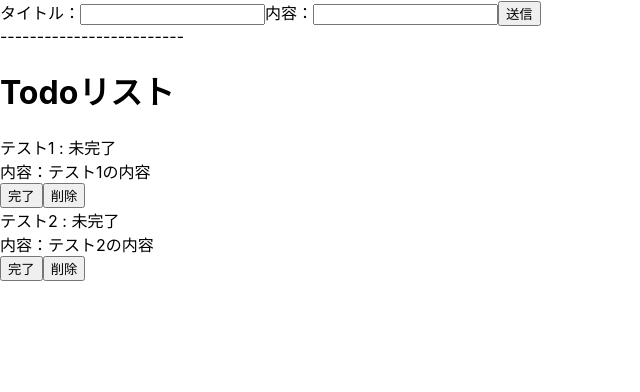
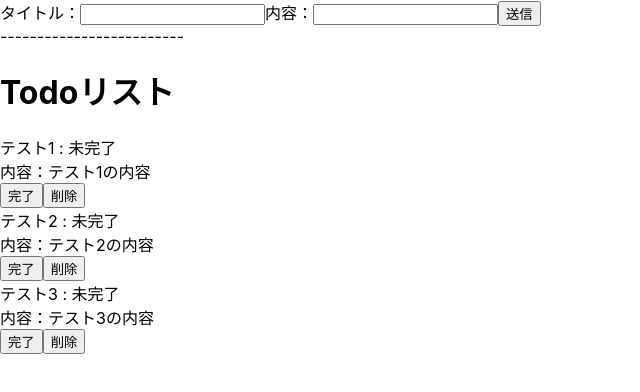
Before and after one commit to pachikuriii/practice-redux, a React (Create React App) app: page / in a window 1280 px wide. Shown: the top 392 px of the page, without its empty margins (0-640 px from the left). Built offline with nearby package versions, Linux system fonts and the light colour scheme.

Commit message:
addTodo関数を追加

```diff
--- a/src/features/todos/todoContainer.tsx
+++ b/src/features/todos/todoContainer.tsx
@@ -1,12 +1,28 @@
 import { useSelector } from "react-redux";
 import { RootState } from "../../common/rootState.type";
 import { TodoPresenter } from "./todoPresenter";
+import { useDispatch } from "react-redux";
+import { addTodoAction } from "./todoAction";
+import { Todo } from "../../common/todo.type";
 
 export const TodoContainer = () => {
   const todos = useSelector((state: RootState) => state);
+  const maxID = todos.length ? todos.slice(-1)[0].id : 0;
+  const dispatch = useDispatch();
+
+  const addTodo = (title: string, content: string) => {
+    const newTodo: Todo = {
+      id: maxID + 1,
+      title: title,
+      content: content,
+      isCompleted: false,
+    };
+    dispatch(addTodoAction(newTodo));
+  };
 
   const args = {
     todos,
+    addTodo,
   };
   return <TodoPresenter {...args} />;
 };
--- a/src/features/todos/todoState.ts
+++ b/src/features/todos/todoState.ts
@@ -13,4 +13,10 @@ export const state: Todo[] = [
     content: "テスト2の内容",
     isCompleted: false,
   },
+  {
+    id: 3,
+    title: "テスト3",
+    content: "テスト3の内容",
+    isCompleted: false,
+  },
 ];
```
